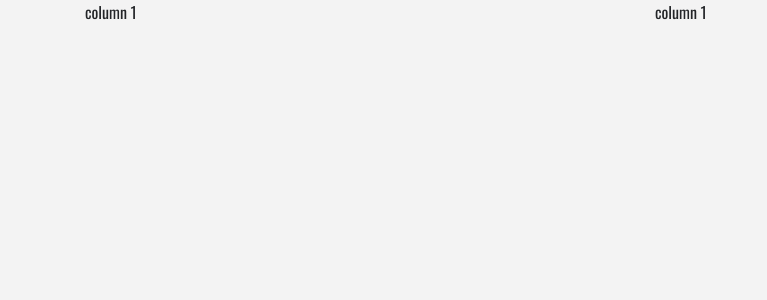
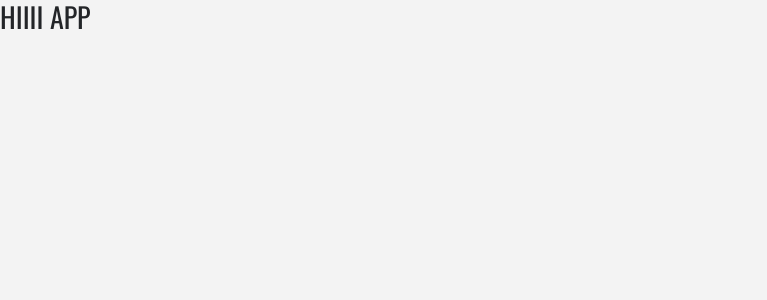
Before and after one commit to ciricstefan/app-ecommerce-store, a React (Create React App) app: page / in a window 1280 px wide. Shown: the top 300 px of the page, without its empty margins (0-767 px from the left). Built offline with nearby package versions, Linux system fonts and the light colour scheme.

Commit message:
add starting Navbar, ProductList components

```diff
--- a/src/App.js
+++ b/src/App.js
@@ -1,17 +1,16 @@
-import React from 'react';
-import logo from './logo.svg';
+import React, { Component } from 'react'
 import './App.css';
 import 'bootstrap/dist/css/bootstrap.min.css';
 
-function App() {
-  return (
-    <div className="container">
-      <div className="row">
-        <div className="col-6">column 1</div>
-        <div className="col-6">column 1</div>
-      </div>
-    </div>
-  );
+class App extends Component {
+  render() {
+    return (
+      <React.Fragment>
+        <h3>HIIII APP</h3>
+      </React.Fragment>
+    );
+  }
+
 }
 
 export default App;
```
Also changed, not shown: src/components/Navbar.js (added, +11 -0 lines), src/components/ProductList.js (added, +11 -0 lines).
